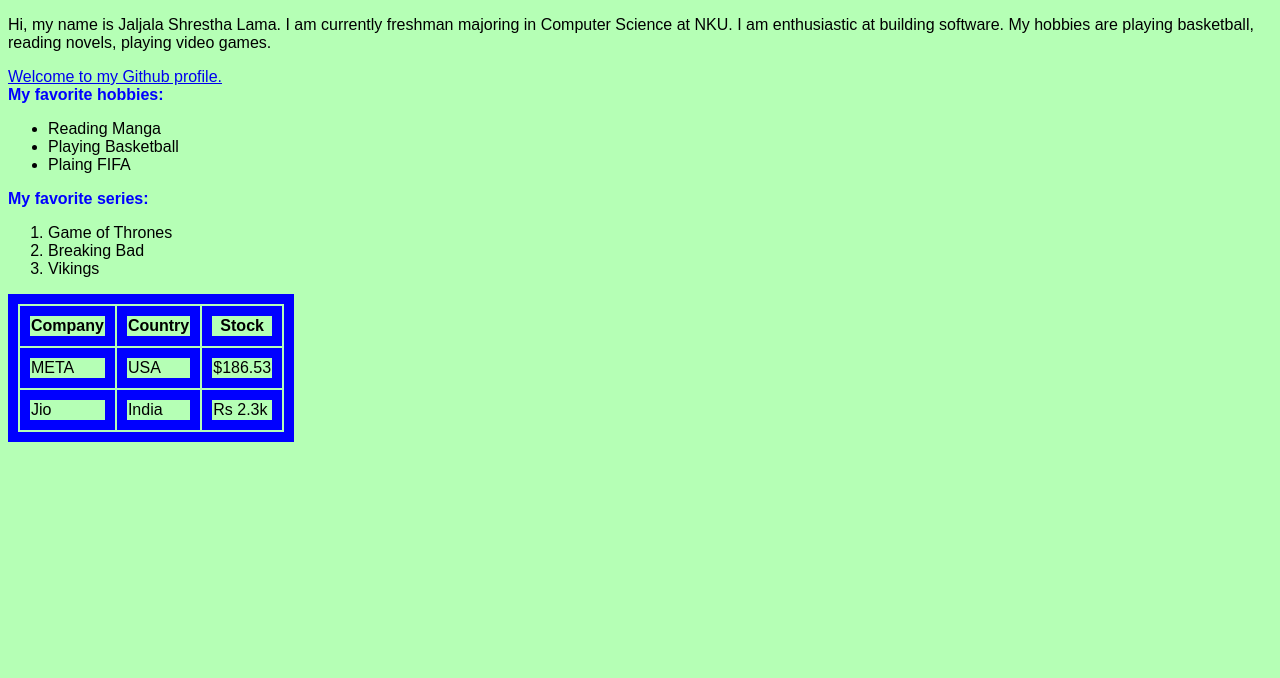
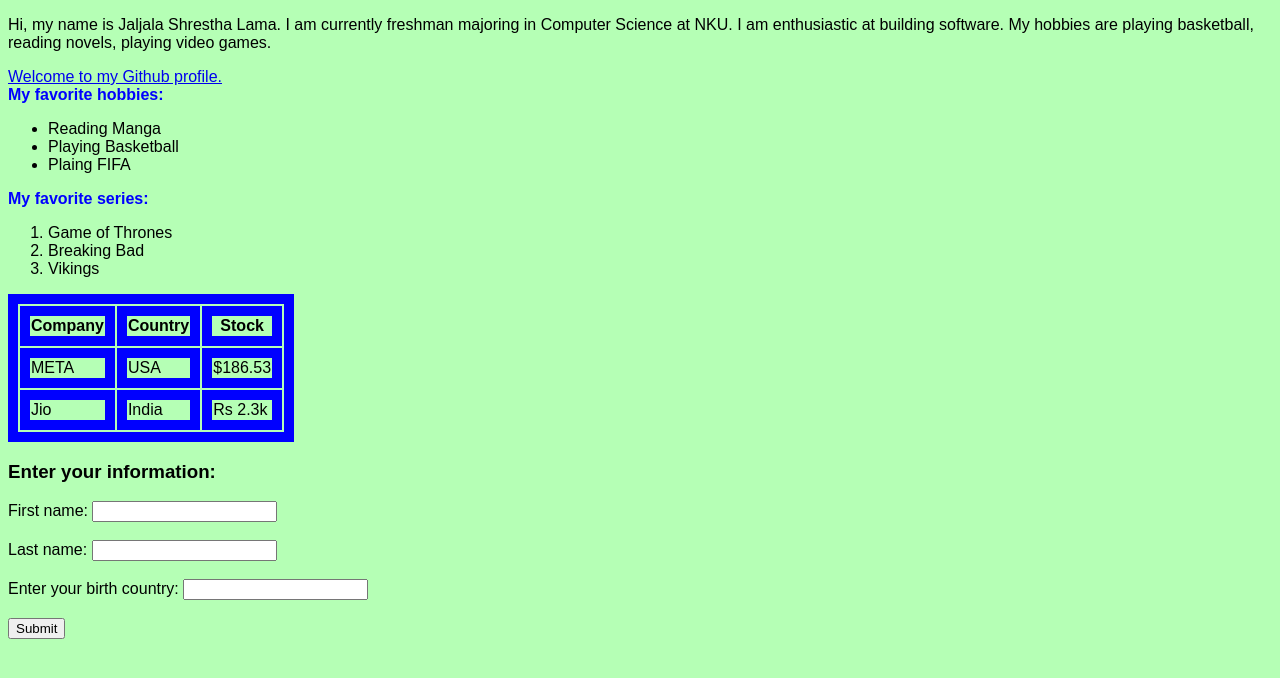
Before and after one commit to jalshrestha/inf, a plain HTML site: page index.html in a window 1280 px wide. Drawn offline with Linux system fonts and the light colour scheme.

Commit message:
Updated for Lab6

```diff
--- a/index.html
+++ b/index.html
@@ -47,5 +47,16 @@
     <td>Rs 2.3k</td>
   </tr>
 </table>
+    <h3>Enter your information: </h3>
+<div class="container_input">
+  <label for="fname">First name:</label>
+  <input type="text" id="fname" name="fname"><br><br>
+  <label for="lname">Last name:</label>
+  <input type="text" id="lname" name="lname"><br><br>
+  <label for="country">Enter your birth country:</label>
+  <input type="text" id="country" name="coutnry"><br><br>
+
+  <input type="submit" value="Submit">
+</div>
 </body>
 </html>
```
